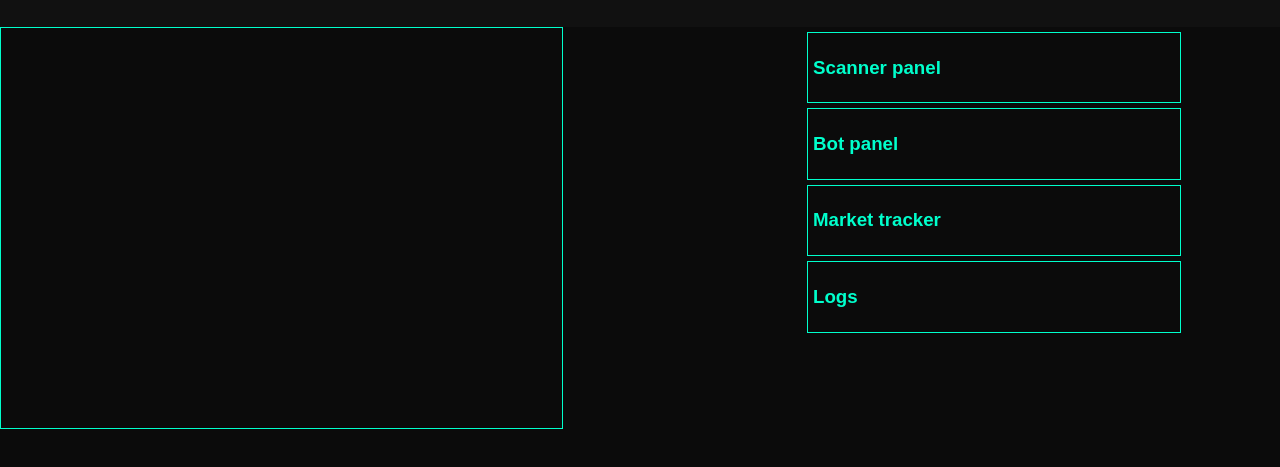
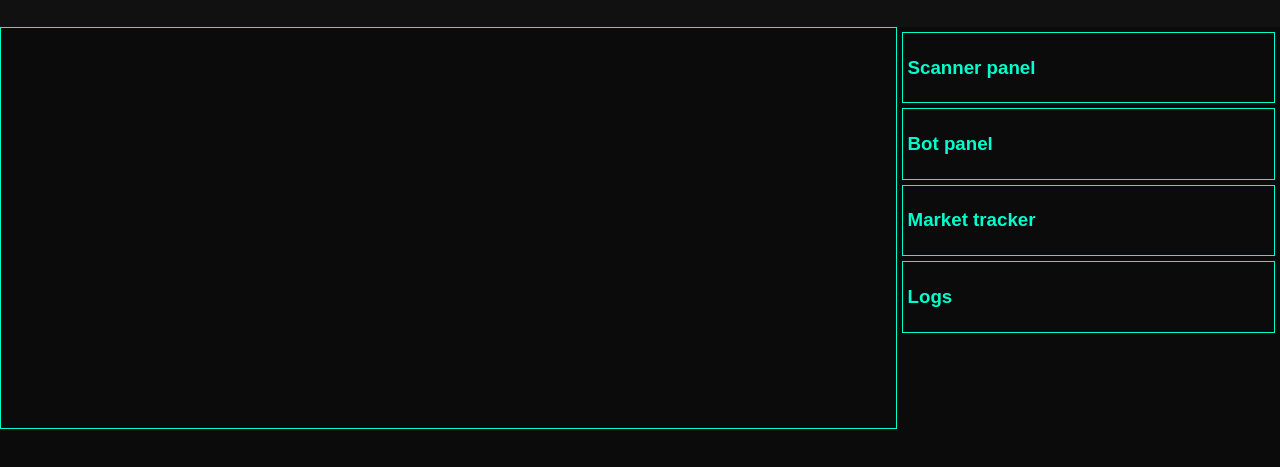
Before and after one commit to Aviola254/Deriv-server, a website: page public/index.html in a window 1280 px wide. Shown: the part 61-528 px from the top of the page. Drawn offline with Linux system fonts and the light colour scheme.

Commit message:
Update style.css

```diff
--- a/public/style.css
+++ b/public/style.css
@@ -1,34 +1,59 @@
 body {
+
 margin:0;
 background:#0b0b0b;
 color:#00ffcc;
 font-family:Arial;
+
 }
 
+
 #topbar {
+
 background:#111;
 padding:10px;
 display:flex;
 gap:10px;
 align-items:center;
+
 }
 
+
 #main {
+
 display:flex;
+
 }
 
-#chart {
+
+#chart-area {
+
 width:70%;
 height:400px;
 border:1px solid #00ffcc;
+
 }
 
-#side {
-  width:30%;
+
+#chart {
+
+width:100%;
+height:100%;
+
 }
 
+
+#side {
+
+width:30%;
+
+}
+
+
 .box {
+
 border:1px solid #00ffcc;
 margin:5px;
 padding:5px;
+
 }
```
Lines whose indentation alone changed are shown as unchanged.
